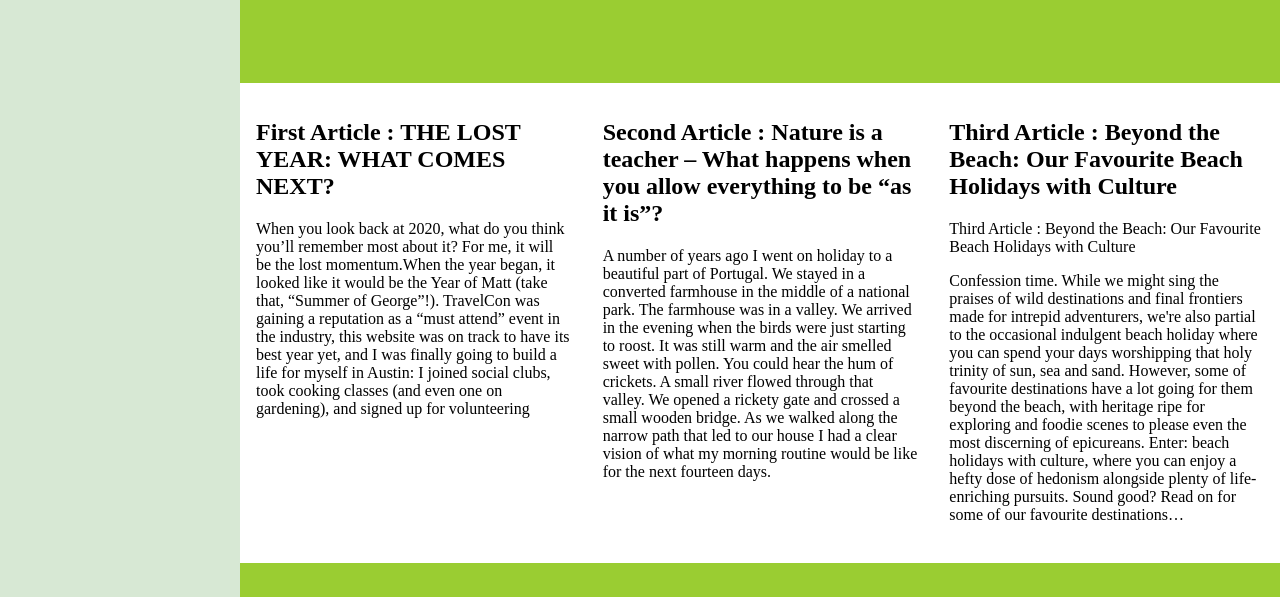
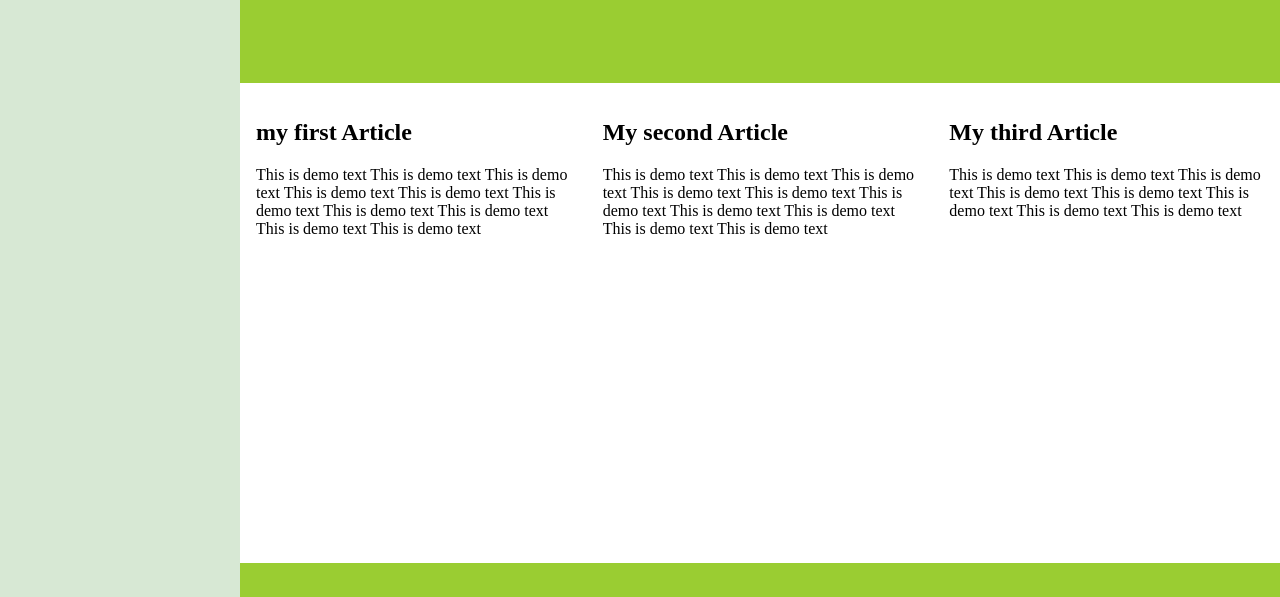
Before and after one commit to vinayakgarole/HTML_CSS_And_Flexbox, a plain HTML site: page pages/FlexSampleLayout3.html in a window 1280 px wide. Shown: the part 77-674 px from the top of the page. Drawn offline with Linux system fonts and the light colour scheme.

Commit message:
Modified: Bridgelabz is cool website and flexbox website layout

```diff
--- a/pages/FlexSampleLayout3.html
+++ b/pages/FlexSampleLayout3.html
@@ -6,40 +6,18 @@
     <div class="col-2">
         <header><h1>Header - sample flexbox example</h1></header>
       <main class="content">
-      <article><h1>First Article : THE LOST YEAR: WHAT COMES NEXT?</h1>
+        <article><h1>my first Article</h1>
           <p>
-                When you look back at 2020, what do you think you’ll remember most about it?
-                For me, it will be the lost momentum.When the year began, it looked like it
-                would be the Year of Matt (take that, “Summer of George”!). TravelCon was
-                gaining a reputation as a “must attend” event in the industry, this website
-                was on track to have its best year yet, and I was finally going to build a
-                life for myself in Austin: I joined social clubs, took cooking classes (and
-                even one on gardening), and signed up for volunteering</p>
+              This is demo text This is demo text This is demo text This is demo text This is demo text This is demo text This is demo text This is demo text This is demo text This is demo text
+      </article>
+      <article><h1>My second Article</h1>
+          <p>
+              This is demo text This is demo text This is demo text This is demo text This is demo text This is demo text This is demo text This is demo text This is demo text This is demo text
           </p>
       </article>
-          <article><h1>Second Article : Nature is a teacher – What happens when you allow everything to be “as it is”?</h1>
+      <article><h1>My third Article</h1>
           <p>
-                A number of years ago I went on holiday to a beautiful part of Portugal.
-                We stayed in a converted farmhouse in the middle of a national park. The
-                farmhouse was in a valley. We arrived in the evening when the birds were
-                just starting to roost. It was still warm and the air smelled sweet with
-                pollen. You could hear the hum of crickets. A small river flowed through
-                that valley. We opened a rickety gate and crossed a small wooden bridge.
-                As we walked along the narrow path that led to our house I had a clear
-                vision of what my morning routine would be like for the next fourteen days.
-              </p>
-          </article>
-          <article><h1>Third Article : Beyond the Beach: Our Favourite Beach Holidays with Culture</h1>
-              <p>
-                Third Article : Beyond the Beach: Our Favourite Beach Holidays with Culture</h2>
-            <p>Confession time. While we might sing the praises of wild destinations
-                and final frontiers made for intrepid adventurers, we're also partial to
-                the occasional indulgent beach holiday where you can spend your days worshipping
-                that holy trinity of sun, sea and sand. However, some of favourite destinations
-                have a lot going for them beyond the beach, with heritage ripe for exploring
-                and foodie scenes to please even the most discerning of epicureans. Enter:
-                beach holidays with culture, where you can enjoy a hefty dose of hedonism
-                alongside plenty of life-enriching pursuits. Sound good? Read on for some of our favourite destinations…
+              This is demo text This is demo text This is demo text This is demo text This is demo text This is demo text This is demo text This is demo text
           </p>
       </article>
       </main>
```
Also changed, not shown: pages/FlexSample.html (+9 -17 lines), pages/Index.html (+3 -4 lines). Lines whose indentation alone changed are shown as unchanged.
